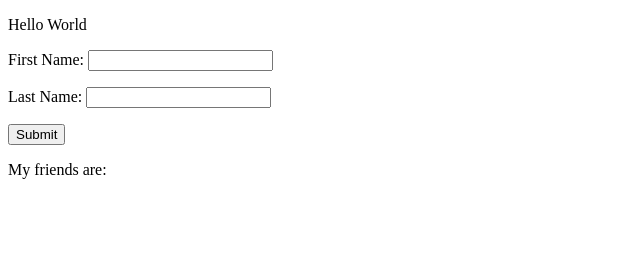
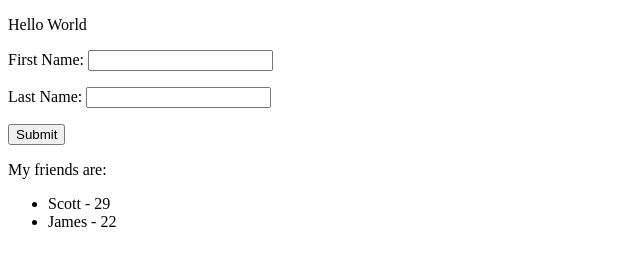
Before and after one commit to jamesusa19/Angular-Tutorial, a plain HTML site: page index.html in a window 1280 px wide. Shown: the whole page, without its empty margins (0-640 px from the left). Drawn offline with nearby package versions, Linux system fonts and the light colour scheme.

Commit message:
worked with ng-repeat

```diff
--- a/index.html
+++ b/index.html
@@ -14,6 +14,11 @@
 			<p>My friends are:</p>
 			<p ng-repeat="person in names | orderBy: person">{{listName(person.fname, person.lname)}}</p>
 		</div>
+		<div ng-init="list = [{name:'Scott', age: 29}, {name:'James',age:22}]">
+			<ul>
+				<li ng-repeat="item in list">{{item.name}} - {{item.age}}</li>
+			</ul>
+		</div>
 		<script src="root.js"></script>
 	</body>
 </html>
```
